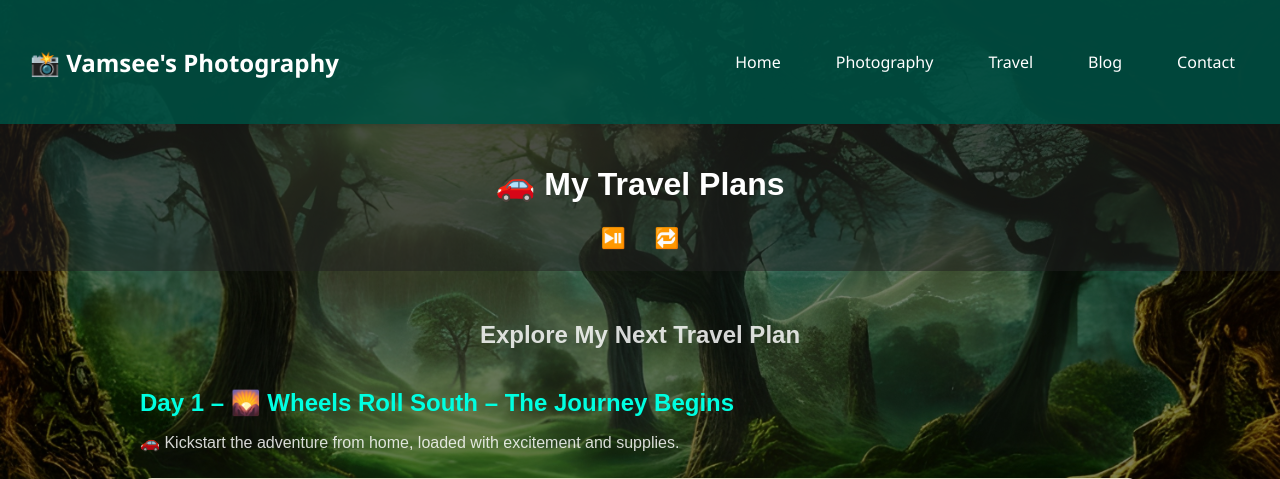
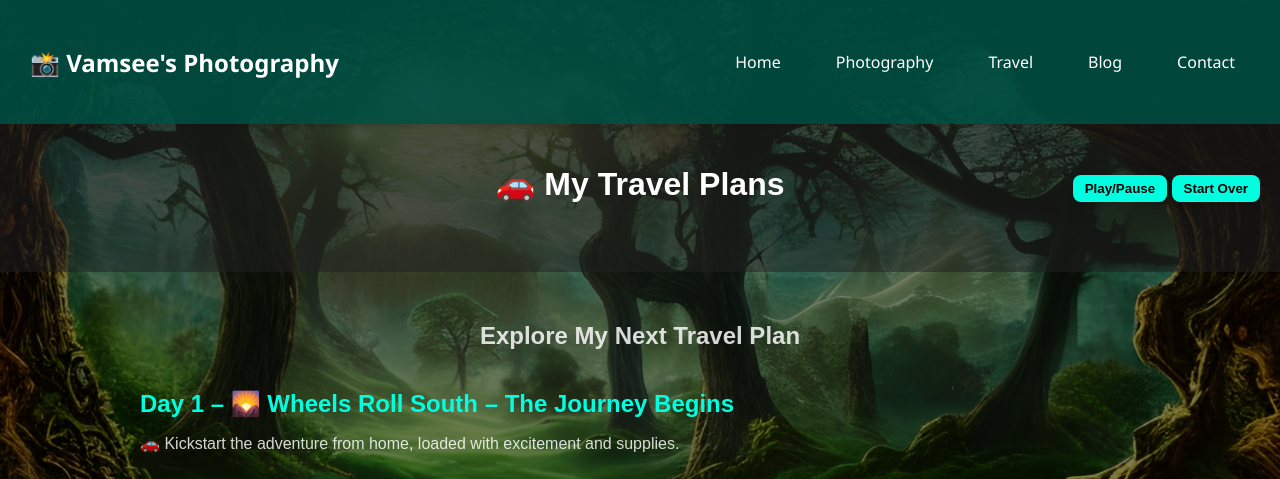
Before and after one commit to vamsee369/my-photography-site, a Django app: page /travel/ in a window 1280 px wide. Shown: the top 479 px of the page. Run offline with Django 5.2, Linux system fonts and the light colour scheme.

Commit message:
updated music play button and viewport functionality

```diff
--- a/templates/travel.html
+++ b/templates/travel.html
@@ -54,22 +54,30 @@
             text-decoration: underline;
         }
 
+
+
         .music-controls {
-            text-align: center;
-            margin-top: 10px;
+            position: relative;
+            top: -50px;
+            right: 0;
+            gap: 10px;
+            justify-content: end;
+            text-align: end;
         }
 
         .music-controls button {
-            font-size: 20px;
-            background: none;
+            background-color: #00ffe1;
             border: none;
+            padding: 6px 12px;
+            border-radius: 8px;
+            font-weight: bold;
             cursor: pointer;
-            transition: transform 0.2s;
-            margin: 0 6px;
+            box-shadow: 0 2px 5px rgba(0, 0, 0, 0.2);
+            transition: background-color 0.3s ease;
         }
 
         .music-controls button:hover {
-            transform: scale(1.2);
+            background-color: #00ccbb;
         }
     </style>
 </head>
@@ -95,10 +103,10 @@
     <header>
         <h1>🚗 My Travel Plans</h1>
 
-        <!-- 🎵 Music Controls -->
+        <!-- 🎵 Music Controls (Updated Box Buttons) -->
         <div class="music-controls">
-            <button id="music-toggle-btn" onclick="toggleMusic()" title="Play/Pause Music">⏯️</button>
-            <button onclick="playFromStart()" title="Start From Beginning">🔁</button>
+            <button onclick="toggleMusic()">Play/Pause</button>
+            <button onclick="playFromStart()">Start Over</button>
         </div>
 
         <audio id="bg-music" loop>
```
Also changed, not shown: static/css/style.css (+60 -0 lines).
